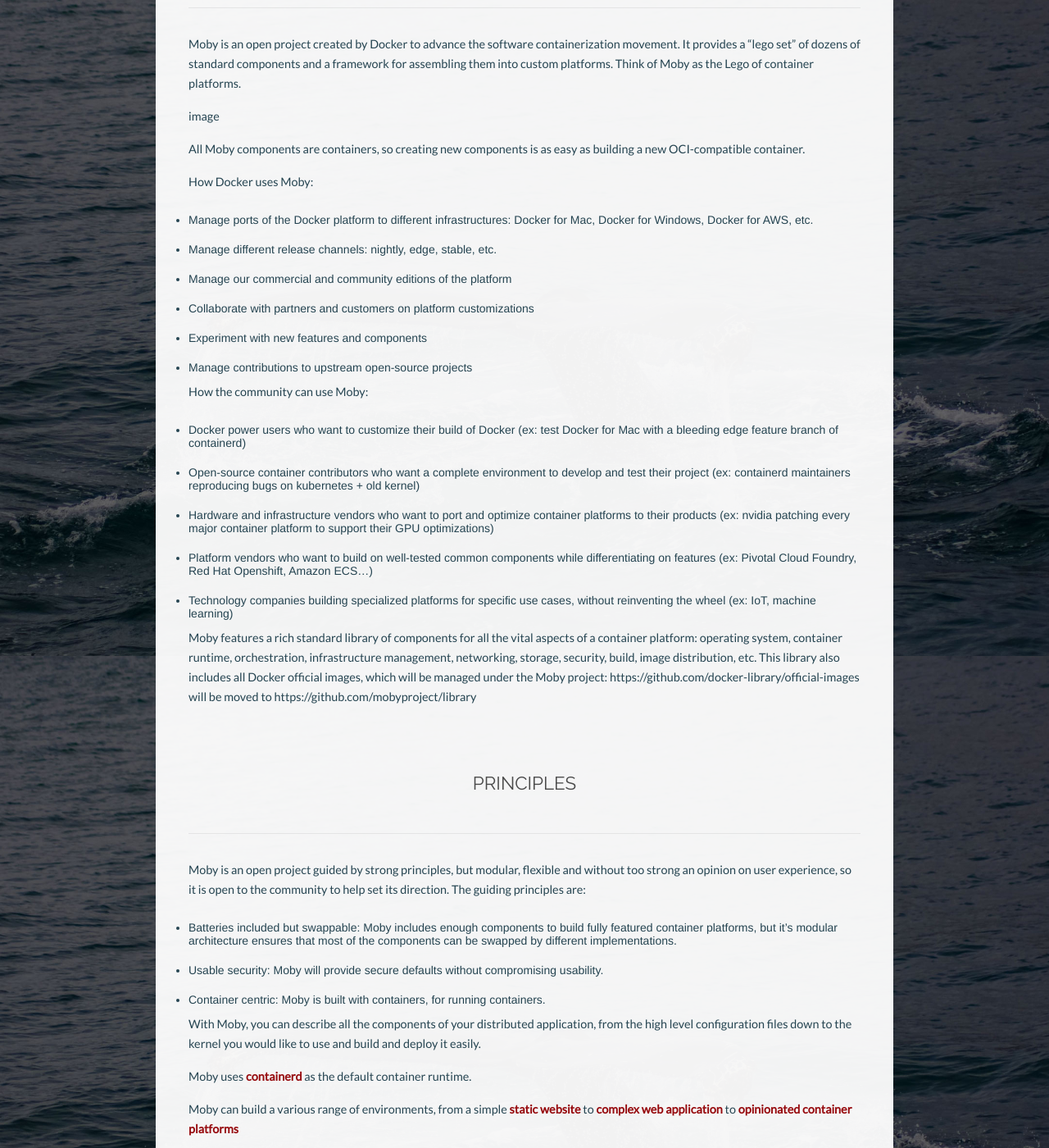
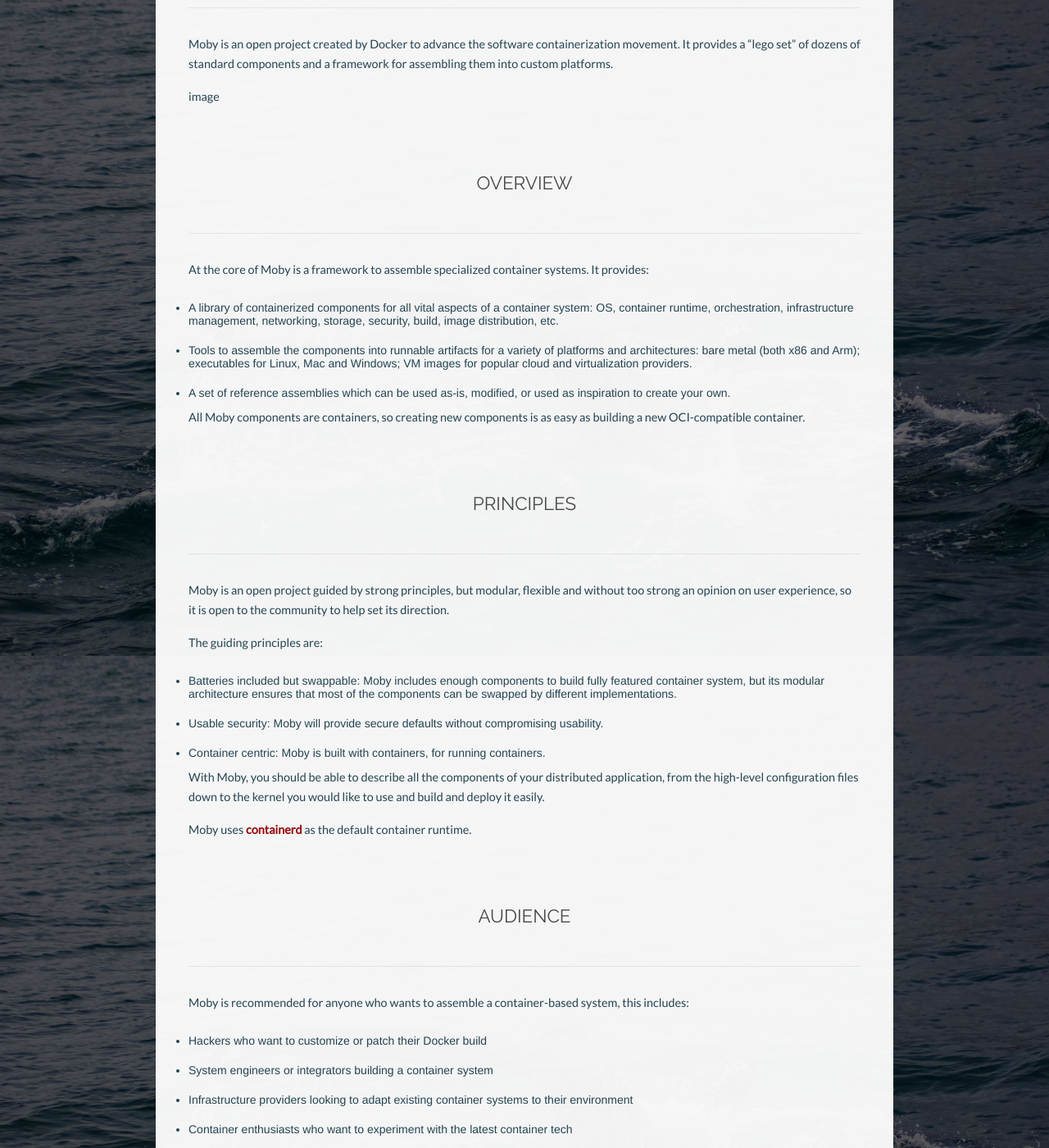
Before and after one commit to moby/mobywebsite, a Jekyll site: the page built from docs/index.md, in a window 1280 px wide and 1400 px high, scrolled down 1000 px. Shown: the whole window at 82% size. Built offline with Jekyll 4.4.1, drawn with Linux system fonts in a browser that asks for light colours; some of the changed text lies outside the part shown.

Commit message:
Update website with new content
Signed-off-by: Tibor Vass <tibor@docker.com>

```diff
--- a/docs/_includes/links.html
+++ b/docs/_includes/links.html
@@ -1,3 +1,3 @@
       <div class="link">
-        <a href="https://github.com/moby/moby"><img src="/images/brand-moby.svg"/></a>
+        <a href="https://github.com/moby/moby/blob/moby/README.md"><img src="/images/brand-moby.svg"/></a>
       </div>
--- a/docs/index.md
+++ b/docs/index.md
@@ -9,48 +9,48 @@
 
 ## About Moby
 
-Moby is an open project created by Docker to advance the software containerization movement. It provides a “lego set” of dozens of standard components and a framework for assembling them into custom platforms. Think of Moby as the Lego of container platforms.
+Moby is an open project created by Docker to advance the software containerization movement.
+It provides a “lego set” of dozens of standard components and a framework for assembling them into custom platforms.
 
 **image**
 
+## Overview
+
+At the core of Moby is a framework to assemble specialized container systems. It provides:
+
+- A library of containerized components for all vital aspects of a container system: OS, container runtime, orchestration, infrastructure management, networking, storage, security, build, image distribution, etc.
+- Tools to assemble the components into runnable artifacts for a variety of platforms and architectures: bare metal (both x86 and Arm); executables for Linux, Mac and Windows; VM images for popular cloud and virtualization providers.
+- A set of reference assemblies which can be used as-is, modified, or used as inspiration to create your own.
+
 All Moby components are containers, so creating new components is as easy as building a new OCI-compatible container.
-
-How Docker uses Moby:
-* Manage ports of the Docker platform to different infrastructures: Docker for Mac, Docker for Windows, Docker for AWS, etc.
-* Manage different release channels: nightly, edge, stable, etc.
-* Manage our commercial and community editions of the platform
-* Collaborate with partners and customers on platform customizations
-* Experiment with new features and components
-* Manage contributions to upstream open-source projects
-
-How the community can use Moby:
-* Docker power users who want to customize their build of Docker (ex: test Docker for Mac with a bleeding edge feature branch of containerd)
-* Open-source container contributors who want a complete environment to develop and test their project (ex: containerd maintainers reproducing bugs on kubernetes + old kernel)
-* Hardware and infrastructure vendors who want to port and optimize container platforms to their products (ex: nvidia patching every major container platform to support their GPU optimizations)
-* Platform vendors who want to build on well-tested common components while differentiating on features (ex: Pivotal Cloud Foundry, Red Hat Openshift, Amazon ECS…)
-* Technology companies building specialized platforms for specific use cases, without reinventing the wheel (ex: IoT, machine learning)
-
-Moby features a rich standard library of components for all the vital aspects of a container platform: operating system, container runtime, orchestration, infrastructure management, networking, storage, security, build, image distribution, etc. This library also includes all Docker official images, which will be managed under the Moby project: https://github.com/docker-library/official-images will be moved to https://github.com/mobyproject/library
 
 ## Principles
 
-Moby is an open project guided by strong principles, but modular, flexible and without too strong an opinion on user experience, so it is open to the community to help set its direction. The guiding principles are:
-* Batteries included but swappable: Moby includes enough components to build fully featured container platforms, but it’s modular architecture ensures that most of the components can be swapped by different implementations.
-* Usable security: Moby will provide secure defaults without compromising usability.
-* Container centric: Moby is built with containers, for running containers.
+Moby is an open project guided by strong principles, but modular, flexible and without too strong an opinion on user experience, so it is open to the community to help set its direction.
 
-With Moby, you can describe all the components of your distributed application, from the high level configuration files down to the kernel you would like to use and build and deploy it easily.
+The guiding principles are:
+
+- Batteries included but swappable: Moby includes enough components to build fully featured container system, but its modular architecture ensures that most of the components can be swapped by different implementations.
+- Usable security: Moby will provide secure defaults without compromising usability.
+- Container centric: Moby is built with containers, for running containers.
+
+With Moby, you should be able to describe all the components of your distributed application, from the high-level configuration files down to the kernel you would like to use and build and deploy it easily.
 
 Moby uses [containerd](https://github.com/containerd/containerd) as the default container runtime.
 
-Moby can build a various range of environments, from a simple [static website](examples/nginx.yml) to [complex web application](examples/votingapp.yml) to [opinionated container platforms](examples/docker-ce.yml)
+## Audience
 
-## FAQ
+Moby is recommended for anyone who wants to assemble a container-based system, this includes:
 
-1. What is the relationship between Moby and Docker?
+- Hackers who want to customize or patch their Docker build
+- System engineers or integrators building a container system
+- Infrastructure providers looking to adapt existing container systems to their environment
+- Container enthusiasts who want to experiment with the latest container tech
+- Open-source developers looking to test their project in a variety of different systems
+- Anyone curious about Docker internals and how it’s built
 
-2. What is the relationship between Moby, containerd, OCI and runc?
+Moby is NOT recommended for:
 
-3. What is the relationship between Moby and container orchestration systems like Kubernetes and Mesos?
-
-4. What is the relationship between Moby and cloud managed container services?
+- Application developers looking for an easy way to run their applications in containers. We recommend Docker CE instead.
+- Enterprise IT and development teams looking for a ready-to-use, commercially supported container platform. We recommend Docker EE instead.
+- Anyone curious about containers and looking for an easy way to learn. We recommend the docker.com website instead.
```
